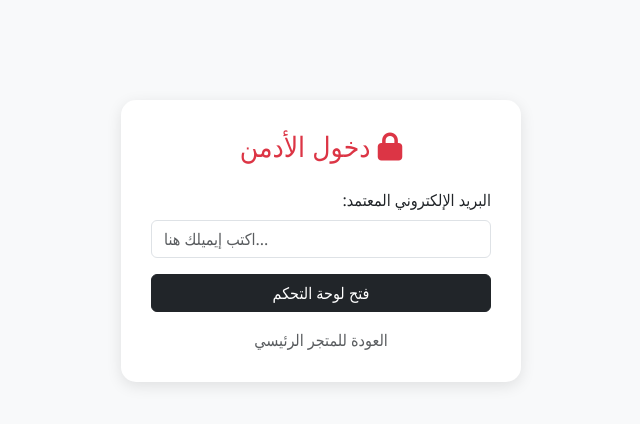
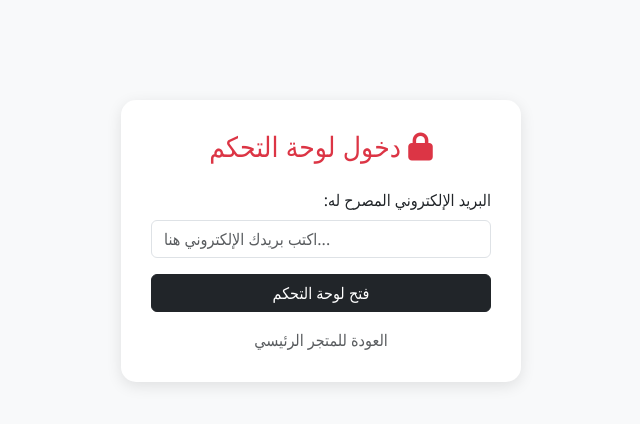
Before and after one commit to omarosman20074-rgb/Torathe-Store, a plain HTML site: page admin.html in a window 1280 px wide. Shown: the whole page, without its empty margins (319-959 px from the left). Drawn offline with nearby package versions, Linux system fonts and the light colour scheme.

Commit message:
Update admin.html

```diff
--- a/admin.html
+++ b/admin.html
@@ -13,13 +13,13 @@
 </head>
 <body>
 
-    <!-- صندوق تسجيل الدخول بالبريد فقط -->
+    <!-- شاشة إدخال البريد الإلكتروني للمشرفين / الأدمن -->
     <div id="auth-container" class="container">
         <div class="login-box">
-            <h3 class="text-center mb-4 text-danger"><i class="fas fa-lock"></i> دخول الأدمن</h3>
+            <h3 class="text-center mb-4 text-danger"><i class="fas fa-lock"></i> دخول لوحة التحكم</h3>
             <div class="mb-3">
-                <label class="form-label">البريد الإلكتروني المعتمد:</label>
-                <input type="email" id="admin-email" class="form-control" placeholder="اكتب إيميلك هنا...">
+                <label class="form-label">البريد الإلكتروني المصرح له:</label>
+                <input type="email" id="admin-email" class="form-control" placeholder="اكتب بريدك الإلكتروني هنا...">
             </div>
             <button onclick="loginAdmin()" class="btn btn-dark w-100 mb-3">فتح لوحة التحكم</button>
             <div class="text-center">
@@ -33,7 +33,7 @@
         <div class="d-flex justify-content-between align-items-center mb-4">
             <h2>لوحة التحكم - تراث ستور</h2>
             <div>
-                <span id="user-email-lbl" class="me-3 text-muted"></span>
+                <span id="user-email-lbl" class="me-3 text-muted fw-bold"></span>
                 <button onclick="logoutAdmin()" class="btn btn-outline-danger btn-sm">تسجيل الخروج</button>
             </div>
         </div>
```
